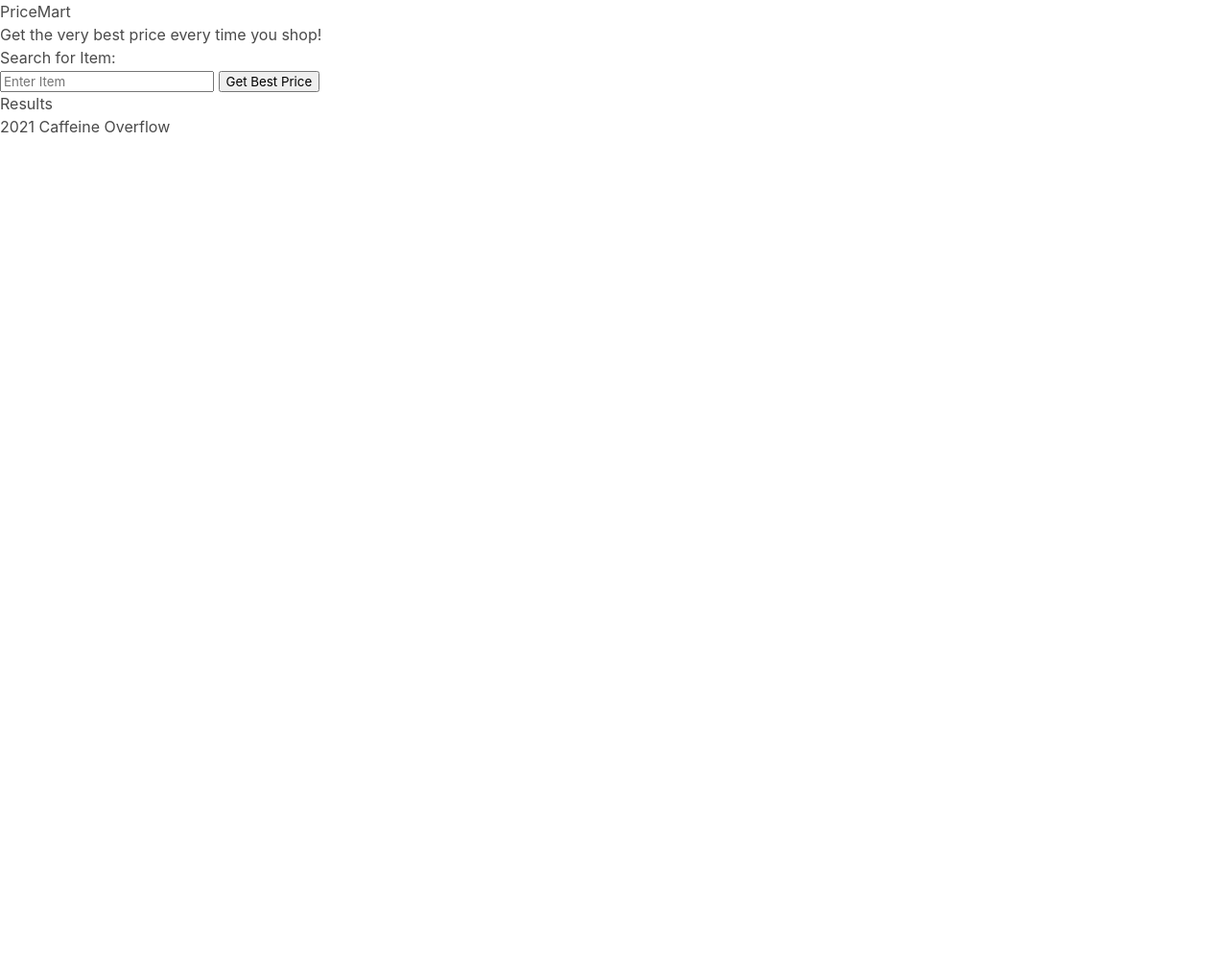
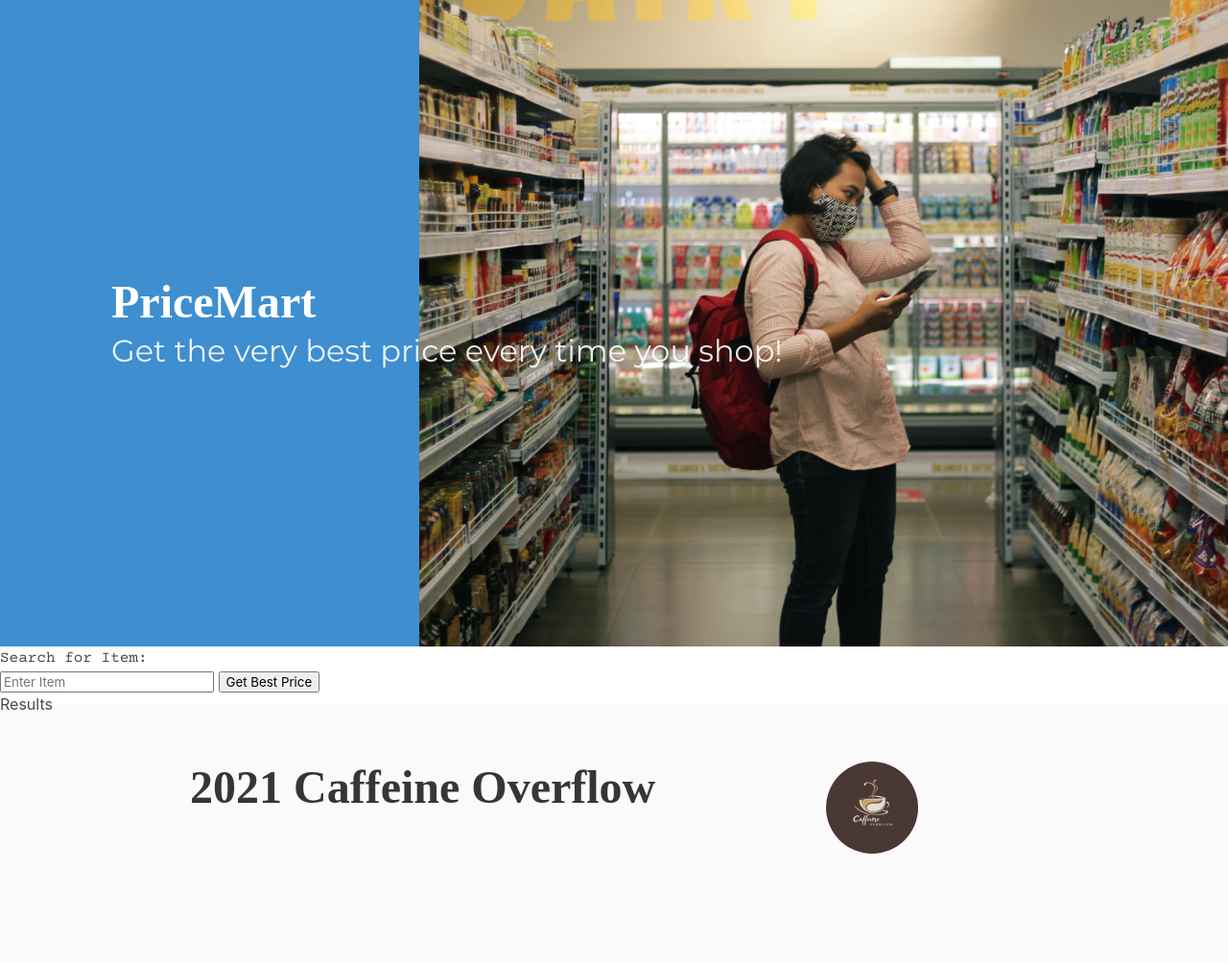
Before and after one commit to SebastianCasado/Caffeine-Overlflow, a plain HTML site: page index.html in a window 1280 px wide. Shown: the whole page at 96% size. Before the commit the page ends 800 px from the top, so only its background shows below. Drawn offline with nearby package versions, Linux system fonts and the light colour scheme; a web font is replaced by a local one.

Commit message:
Font Families, Bulma HTML & CSS Style for Header & Footer

```diff
--- a/index.html
+++ b/index.html
@@ -8,19 +8,27 @@
     <!-- add a favicon to our tab title -->
     <link rel="icon" type="image" href="images/favicon.png">
     <link rel="stylesheet" href="https://cdnjs.cloudflare.com/ajax/libs/bulma/0.4.0/css/bulma.css"/>
-    <!-- Font Awesome Link -->
+    <!-- Font Awesome & Font Family Links -->
     <link rel="stylesheet" href="https://use.fontawesome.com/releases/v5.8.1/css/all.css" integrity="sha384-50oBUHEmvpQ+1lW4y57PTFmhCaXp0ML5d60M1M7uH2+nqUivzIebhndOJK28anvf" crossorigin="anonymous"/>
-    <!-- like personal CSS file -->
+    <link href="http://fonts.cdnfonts.com/css/gagalin" rel="stylesheet">
+    <link rel="preconnect" href="https://fonts.googleapis.com">
+    <link rel="preconnect" href="https://fonts.gstatic.com" crossorigin>
+    <link href="https://fonts.googleapis.com/css2?family=Courier+Prime:wght@400;700&family=Montserrat:wght@200;400;700&display=swap" rel="stylesheet">
+    <!-- Link to CSS file -->
     <link rel="stylesheet" href="/style.css">
 </head>
 <body>
-    <!--Header-->
-    <header >
-        <!-- add icon or image in header -->
-        <h1> PriceMart </h1>
-        <p>Get the very best price every time you shop!
-        </p>
-    </header>
+    <!--Header - Bulma Hero Layout-->
+    <section class="hero is-info is-large">
+        <div class="hero-body" style="background: url('/images/viki-mohamad-tWXH_zGJrPo-unsplash.jpg') no-repeat right; background-size: contain;">
+            <h1 class="title is-1">
+                PriceMart
+            </h1>
+            <p class="subtitle is-3">
+                Get the very best price every time you shop!
+            </p>
+        </div>
+    </section>
 
     <!-- create main to hold middle page and to help style flex/columns-->
     <main>
@@ -52,10 +60,14 @@
             </div>
         </div>
     </main>
-
-    <footer>
-        <!-- bottom center -->
-        2021 Caffeine Overflow
+    <!--Footer - Bulma Footer Layout-->
+    <footer class="footer columns">
+        <div class="column is-two-thirds has-text-centered">
+            <h1 class="title is-1">2021 Caffeine Overflow</h1>
+        </div>
+        <figure class="column is-one-third">
+            <img class="image is-96x96 is-inline-block" src="/images/Caffine Overflow Logo.png">
+        </figure>
     </footer>
     <!-- link JS File -->
     <!-- <script src=""></script> -->
--- a/style.css
+++ b/style.css
@@ -0,0 +1,32 @@
+/**
+Font Families:
+
+HEADERS:
+font-family: 'Gagalin', sans-serif;
+font-family: 'Courier Prime', monospace;
+
+BODY:
+font-family: 'Montserrat', sans-serif;
+**/
+
+
+
+h1 {
+    font-family: 'Gagalin';
+    margin-left: 20px;
+}
+
+h3 {
+    font-family: 'Courier Prime';
+}
+
+p {
+    font-family: 'Montserrat';
+    margin-left: 20px;
+}
+
+.image {
+    border-radius: 50%;
+    align-items: center;
+    justify-content: center;
+}
```
Also changed, not shown: images/Caffine Overflow Logo.png (added).
